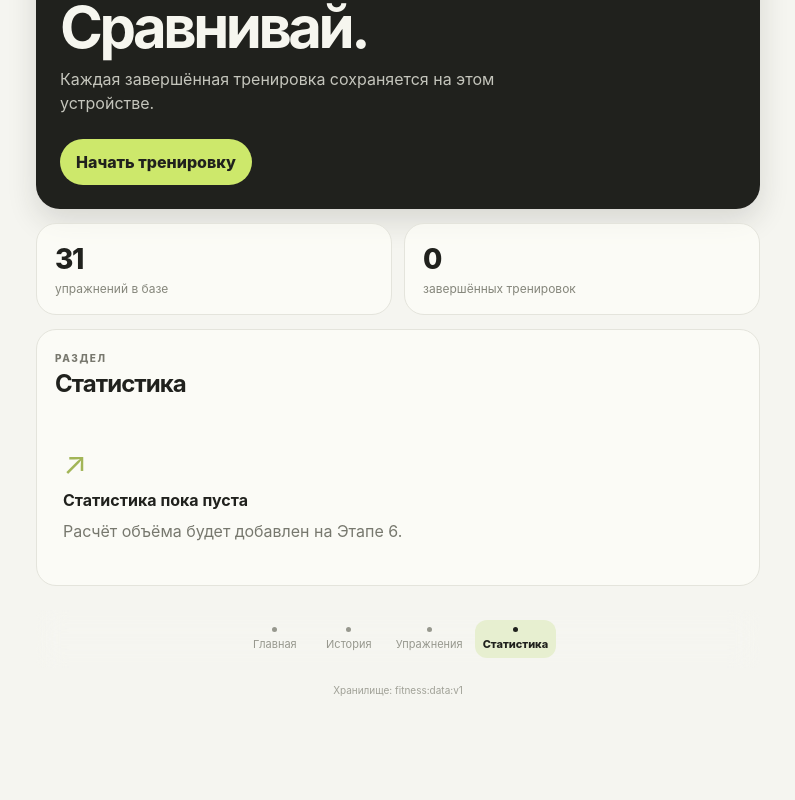
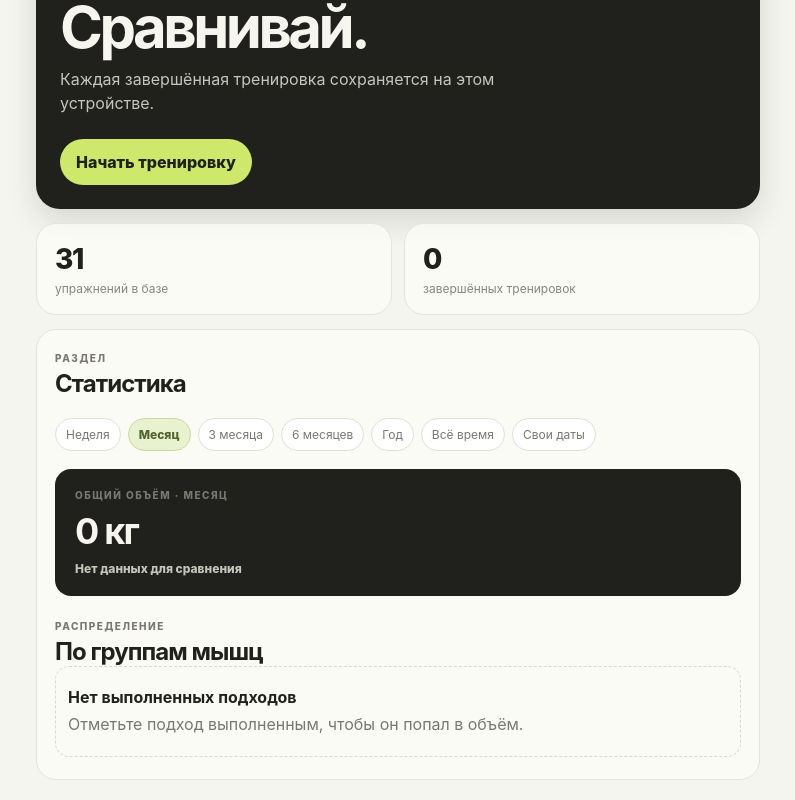
Before and after one commit to vagoganesyan-png/Fitness-, a React (Vite) app: page / in a window 1280 px wide. Both pictures are taken after a click on the button "Статистика". Shown: the part 282-1082 px from the top of the page, without its empty margins (242-1037 px from the left). Built offline with nearby package versions, Linux system fonts and the light colour scheme.

Commit message:
feat: add workout volume statistics

```diff
--- a/src/App.tsx
+++ b/src/App.tsx
@@ -31,6 +31,9 @@ function App() {
   const [editingExerciseId, setEditingExerciseId] = useState<string | null>(null);
   const [showExerciseForm, setShowExerciseForm] = useState(false);
   const [formOrigin, setFormOrigin] = useState<"directory" | "workout">("directory");
+  const [statsPeriod, setStatsPeriod] = useState<"week" | "month" | "3months" | "6months" | "year" | "all" | "custom">("month");
+  const [customStart, setCustomStart] = useState("");
+  const [customEnd, setCustomEnd] = useState("");
 
   useEffect(() => { saveFitnessData(data); }, [data]);
 
@@ -48,6 +51,58 @@ function App() {
     [data.workouts],
   );
   const viewedWorkout = data.workouts.find((workout) => workout.id === viewingWorkoutId);
+
+  const getStatsRanges = () => {
+    const now = new Date();
+    const end = new Date(now);
+    let start = new Date(now);
+    if (statsPeriod === "week") start.setDate(start.getDate() - 6);
+    if (statsPeriod === "month") start.setDate(start.getDate() - 29);
+    if (statsPeriod === "3months") start.setDate(start.getDate() - 89);
+    if (statsPeriod === "6months") start.setDate(start.getDate() - 179);
+    if (statsPeriod === "year") start.setDate(start.getDate() - 364);
+    if (statsPeriod === "all") {
+      const dates = data.workouts.filter((workout) => workout.status === "completed").map((workout) => new Date(workout.completedAt ?? workout.startedAt).getTime());
+      start = dates.length ? new Date(Math.min(...dates)) : new Date(now);
+    }
+    if (statsPeriod === "custom" && customStart) start = new Date(`${customStart}T00:00:00`);
+    if (statsPeriod === "custom" && customEnd) end.setTime(new Date(`${customEnd}T23:59:59.999`).getTime());
+    const duration = Math.max(1, end.getTime() - start.getTime() + 1);
+    return { current: { start, end }, previous: { start: new Date(start.getTime() - duration), end: new Date(start.getTime() - 1) } };
+  };
+
+  const volumeForRange = (range: { start: Date; end: Date }) => {
+    const byMuscle: Record<string, number> = {};
+    let total = 0;
+    data.workouts.filter((workout) => {
+      if (workout.status !== "completed") return false;
+      const date = new Date(workout.completedAt ?? workout.startedAt);
+      return date >= range.start && date <= range.end;
+    }).forEach((workout) => workout.exercises.forEach((exercise) => exercise.sets.forEach((item) => {
+      if (!item.completed || item.weight <= 0 || item.repetitions <= 0) return;
+      const volume = item.weight * item.repetitions;
+      total += volume;
+      byMuscle[exercise.primaryMuscleSnapshot] = (byMuscle[exercise.primaryMuscleSnapshot] ?? 0) + volume;
+    })));
+    return { total, byMuscle };
+  };
+
+  const renderStats = () => {
+    const ranges = getStatsRanges();
+    const currentStats = volumeForRange(ranges.current);
+    const previousStats = volumeForRange(ranges.previous);
+    const delta = previousStats.total > 0 ? ((currentStats.total - previousStats.total) / previousStats.total) * 100 : null;
+    const muscles = Object.entries(currentStats.byMuscle).sort((a, b) => b[1] - a[1]);
+    const periodLabels = { week: "Неделя", month: "Месяц", "3months": "3 месяца", "6months": "6 месяцев", year: "Год", all: "Всё время", custom: "Свои даты" };
+    return <div className="stats-panel">
+      <div className="period-picker">{Object.entries(periodLabels).map(([key, label]) => <button className={statsPeriod === key ? "period-button active" : "period-button"} type="button" key={key} onClick={() => setStatsPeriod(key as typeof statsPeriod)}>{label}</button>)}</div>
+      {statsPeriod === "custom" && <div className="date-picker"><label>С<input type="date" value={customStart} onChange={(event) => setCustomStart(event.target.value)} /></label><label>По<input type="date" value={customEnd} onChange={(event) => setCustomEnd(event.target.value)} /></label></div>}
+      <div className="volume-card"><span className="eyebrow">ОБЩИЙ ОБЪЁМ · {periodLabels[statsPeriod].toUpperCase()}</span><strong>{Math.round(currentStats.total).toLocaleString("ru-RU")} кг</strong><span className={delta === null ? "comparison neutral" : delta >= 0 ? "comparison positive" : "comparison negative"}>{delta === null ? "Нет данных для сравнения" : `${delta >= 0 ? "+" : ""}${delta.toFixed(1)}% к предыдущему периоду`}</span></div>
+      <div className="stats-section"><div className="section-heading"><div><p className="eyebrow">РАСПРЕДЕЛЕНИЕ</p><h3>По группам мышц</h3></div></div>
+        {muscles.length === 0 ? <div className="compact-empty"><strong>Нет выполненных подходов</strong><span className="muted">Отметьте подход выполненным, чтобы он попал в объём.</span></div> : <div className="muscle-bars">{muscles.map(([muscle, volume]) => <div className="muscle-bar-row" key={muscle}><div><span>{muscle}</span><strong>{Math.round(volume).toLocaleString("ru-RU")} кг</strong></div><div className="bar-track"><span style={{ width: `${Math.max(4, (volume / muscles[0][1]) * 100)}%` }} /></div></div>)}</div>}
+      </div>
+    </div>;
+  };
 
   const previousExerciseFor = (exerciseId: string, currentWorkoutId: string) => {
     const previousWorkouts = [...data.workouts]
@@ -233,7 +288,7 @@ function App() {
         {activeTab === "Главная" && <div className="empty-state"><span className="empty-icon">◎</span><strong>{lastWorkout ? "Последняя тренировка сохранена" : "Тренировок пока нет"}</strong><p className="muted">{lastWorkout ? "Откройте историю, чтобы посмотреть детали." : "Начните тренировку, чтобы появилась первая запись."}</p></div>}
         {activeTab === "История" && renderHistory()}
         {activeTab === "Упражнения" && <><div className="exercise-directory">{data.exercises.map((exercise) => <div className="directory-row" key={exercise.id}><div><strong>{exercise.name}</strong><span>{exercise.primaryMuscle}{exercise.secondaryMuscles.length ? ` · дополнительно: ${exercise.secondaryMuscles.join(", ")}` : ""}</span></div><div className="row-actions"><button type="button" onClick={() => openEditExercise(exercise)}>Изменить</button><button className="danger-text" type="button" onClick={() => deleteExercise(exercise.id)}>Удалить</button></div></div>)}</div>{renderExerciseForm()}</>}
-        {activeTab === "Статистика" && <div className="empty-state"><span className="empty-icon">↗</span><strong>Статистика пока пуста</strong><p className="muted">Расчёт объёма будет добавлен на Этапе 6.</p></div>}
+        {activeTab === "Статистика" && renderStats()}
       </section>
     </>}
     <nav className="bottom-nav" aria-label="Основная навигация">{navigation.map((item) => <button className={activeTab === item ? "nav-item active" : "nav-item"} key={item} type="button" onClick={() => setActiveTab(item)}><span className="nav-mark" />{item}</button>)}</nav>
--- a/src/index.css
+++ b/src/index.css
@@ -19,3 +19,22 @@ h1, h2, h3, p { margin: 0; } h1 { font-size: 31px; letter-spacing: -.05em; } h2
 
 .set-entry { display: grid; gap: 4px; }
 .past-result { padding-left: 21px; color: #96978c; font-size: 11px; }
+
+.stats-panel { margin-top: 20px; }
+.period-picker { display: flex; flex-wrap: wrap; gap: 7px; }
+.period-button { padding: 8px 10px; border: 1px solid #dedfd5; border-radius: 999px; color: #77786e; background: #fff; font-size: 12px; cursor: pointer; }
+.period-button.active { border-color: #c9d99a; color: #53642c; background: #e9f2ce; font-weight: 800; }
+.date-picker { display: flex; gap: 8px; margin-top: 14px; }
+.date-picker label { flex: 1; color: #77786e; font-size: 11px; }
+.date-picker input { display: block; width: 100%; margin-top: 5px; padding: 9px; border: 1px solid #dedfd5; border-radius: 9px; background: #fff; }
+.volume-card { display: grid; gap: 8px; margin-top: 18px; padding: 20px; border-radius: 16px; color: #f6f6ef; background: #20211d; }
+.volume-card strong { font-size: 36px; letter-spacing: -.05em; }
+.comparison { font-size: 12px; font-weight: 800; }
+.comparison.positive { color: #cde86b; } .comparison.negative { color: #f0a5a5; } .comparison.neutral { color: #c4c5bc; }
+.stats-section { margin-top: 24px; }
+.muscle-bars { display: grid; gap: 16px; margin-top: 18px; }
+.muscle-bar-row { display: grid; gap: 7px; }
+.muscle-bar-row > div:first-child { display: flex; justify-content: space-between; gap: 8px; font-size: 13px; }
+.muscle-bar-row strong { font-size: 12px; }
+.bar-track { height: 8px; overflow: hidden; border-radius: 999px; background: #e7e8df; }
+.bar-track span { display: block; height: 100%; border-radius: inherit; background: #a8c957; }
```
Also changed, not shown: 2 other files (tests, documents, lock files or other folders).
